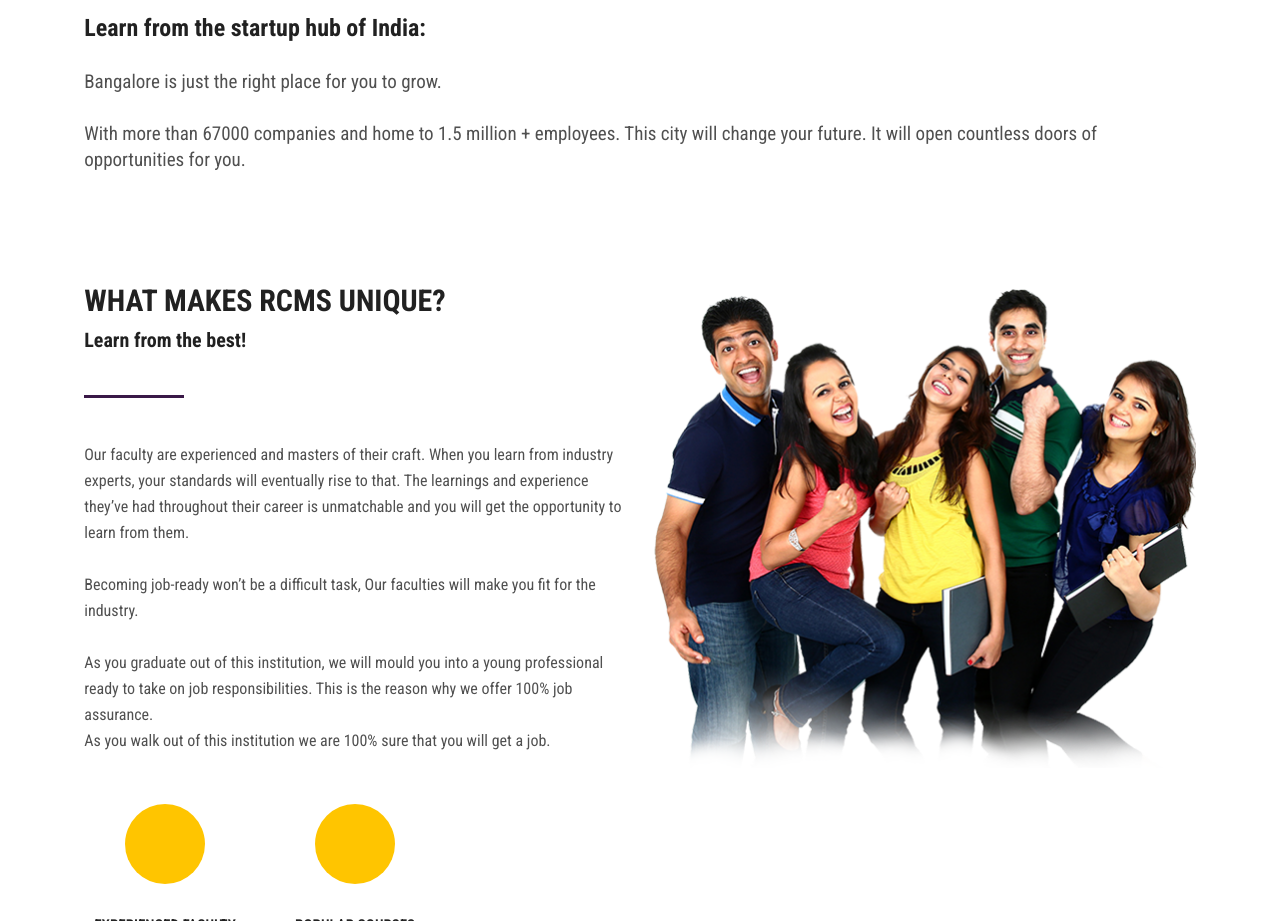
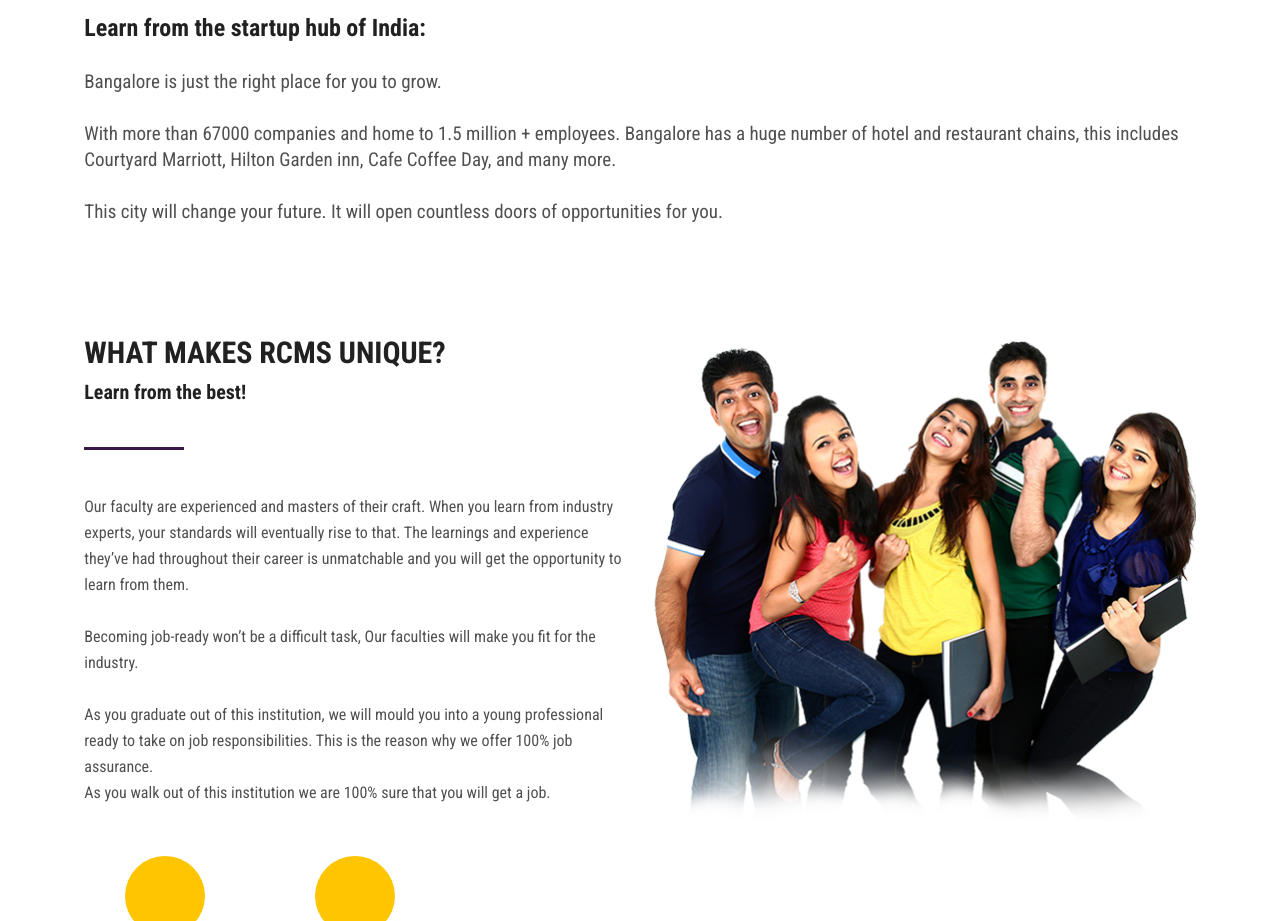
Before and after one commit to devsrinfotech/rshm, a plain HTML site: page index.html in a window 1280 px wide. Shown: the part 4500-5421 px from the top of the page. Drawn offline with Linux system fonts and the light colour scheme; files whose address does not match are found by name.

Commit message:
content changes

```diff
--- a/index.html
+++ b/index.html
@@ -575,9 +575,13 @@
 				<h3>Learn from the startup hub of India:</h3>
 
 				<p>Bangalore is just the right place for you to grow.</p>
-				<p>With more than 67000 companies and home to 1.5 million + employees. This city will change your
-					future. It will open countless doors of opportunities for you.
+				<p>With more than 67000 companies and home to 1.5 million + employees.
+					Bangalore has a huge number of hotel and restaurant chains, this includes Courtyard Marriott, Hilton Garden inn, Cafe Coffee Day, and many more.
+
 				</p>
+
+				<p>This city will change your
+					future. It will open countless doors of opportunities for you.</p>
 
 			</div>
 		</div>
```
